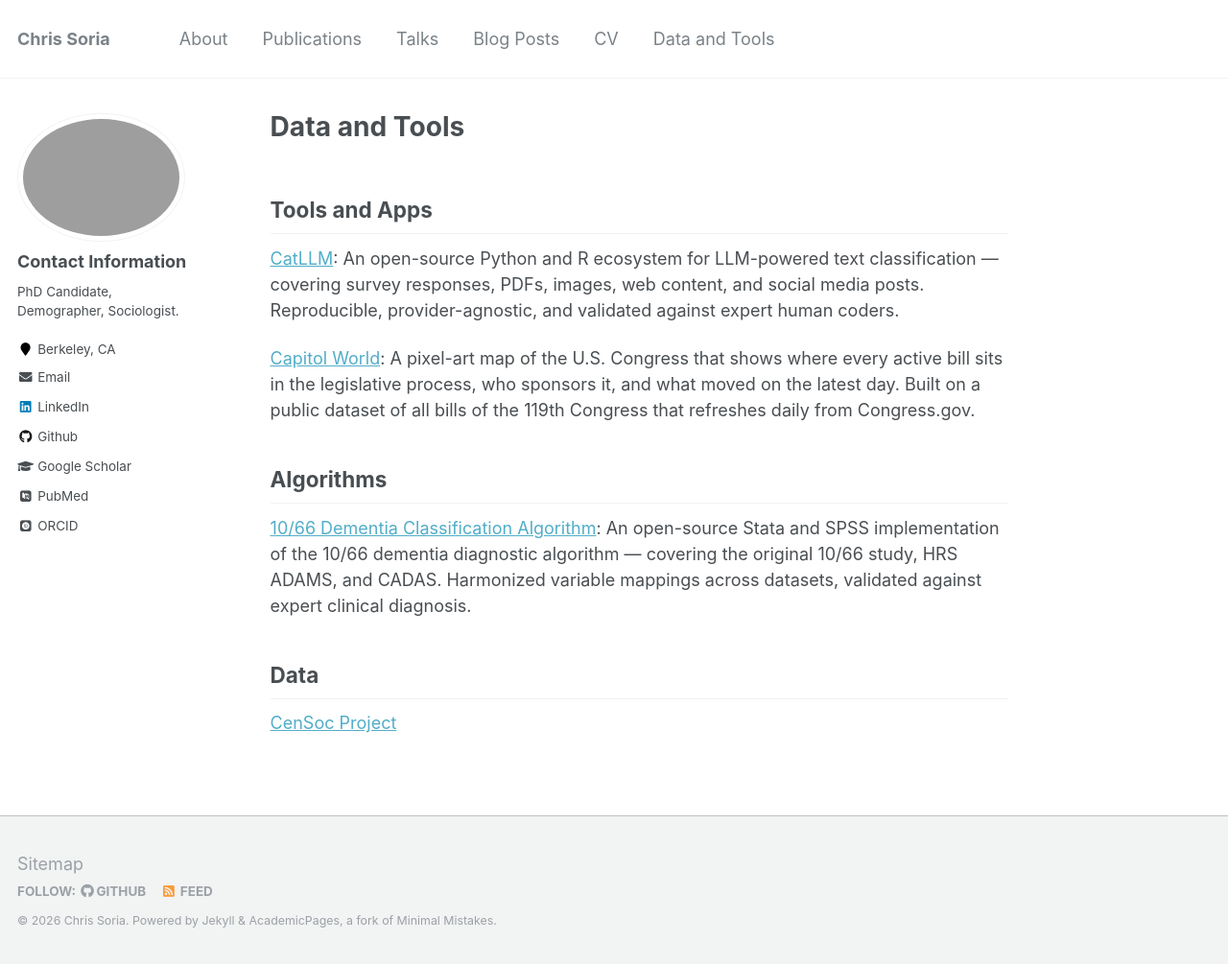
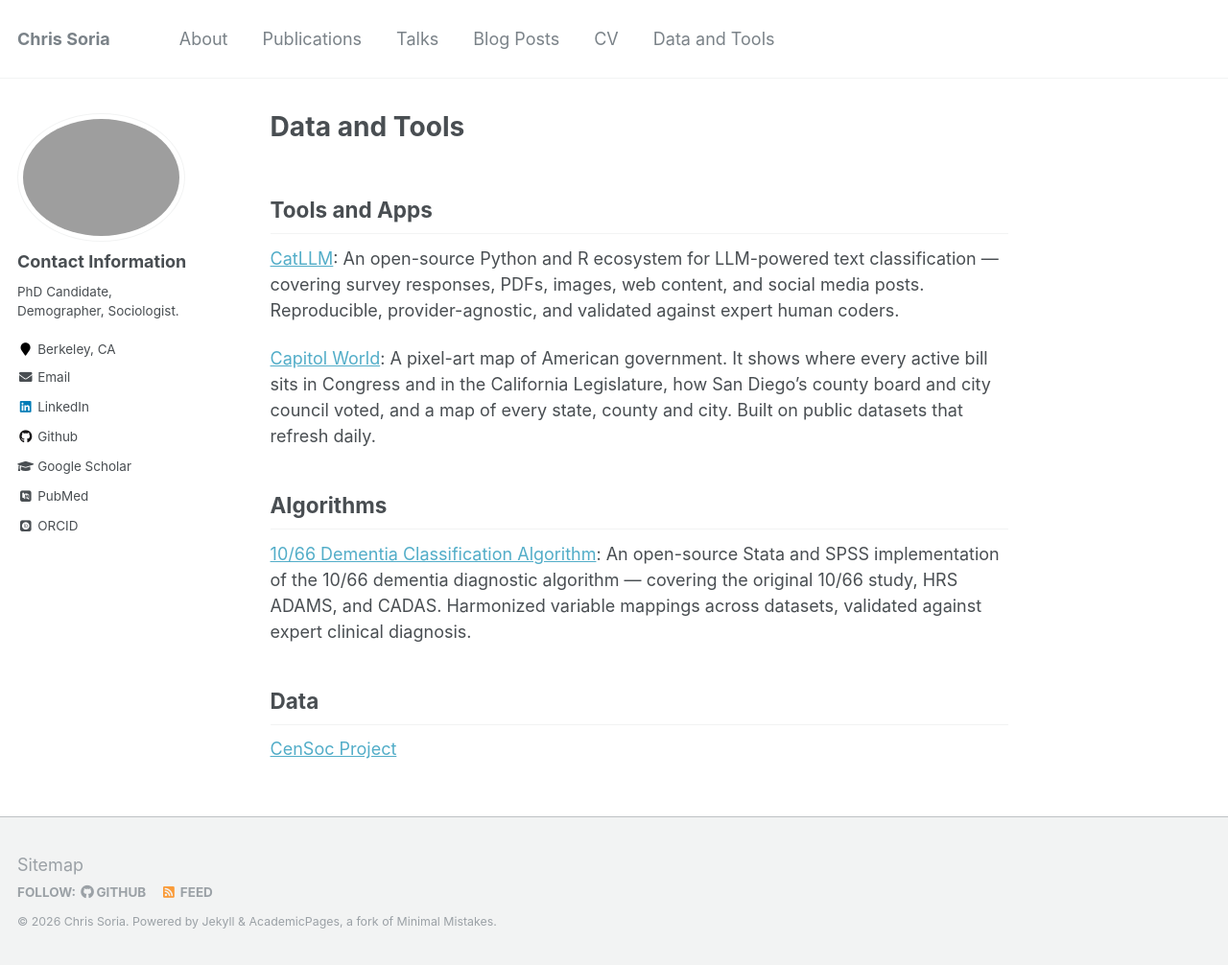
Before and after one commit to chrissoria/chrissoria.github.io, a Jekyll site: the page built from _pages/markdown.md, in a window 1280 px wide and 1006 px high. Shown: the whole window at 96% size. Built offline with Jekyll 4.4.1, drawn with Linux system fonts in a browser that asks for light colours; some web fonts are replaced.

Commit message:
site: describe Capitol World as it is now, beyond Congress
Co-Authored-By: Claude Opus 5.5 <noreply@anthropic.com>

```diff
--- a/_pages/markdown.md
+++ b/_pages/markdown.md
@@ -13,7 +13,7 @@ redirect_from:
 
 <a href="/catllm/">CatLLM</a>: An open-source Python and R ecosystem for LLM-powered text classification — covering survey responses, PDFs, images, web content, and social media posts. Reproducible, provider-agnostic, and validated against expert human coders.
 
-<a href="/capitol-world-map/">Capitol World</a>: A pixel-art map of the U.S. Congress that shows where every active bill sits in the legislative process, who sponsors it, and what moved on the latest day. Built on a public dataset of all bills of the 119th Congress that refreshes daily from Congress.gov.
+<a href="/capitol-world-map/">Capitol World</a>: A pixel-art map of American government. It shows where every active bill sits in Congress and in the California Legislature, how San Diego's county board and city council voted, and a map of every state, county and city. Built on public datasets that refresh daily.
 
 ## Algorithms
 
```
